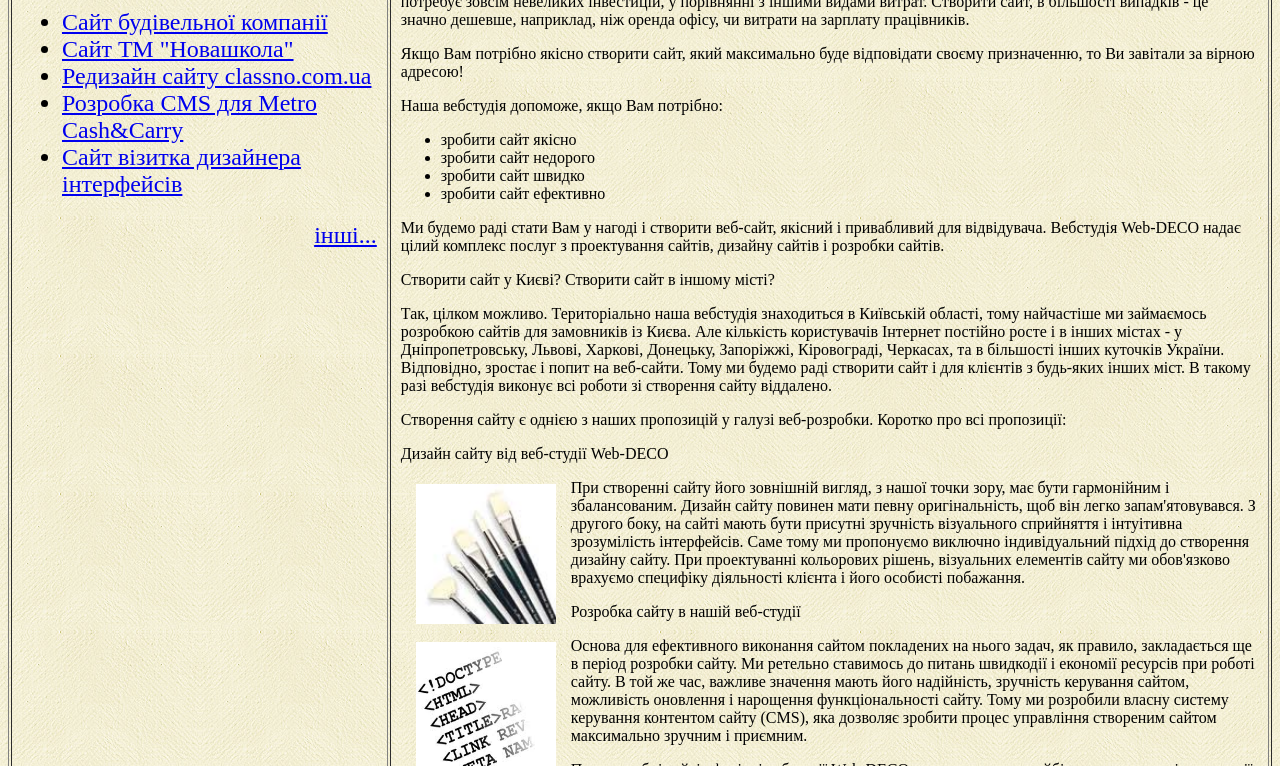
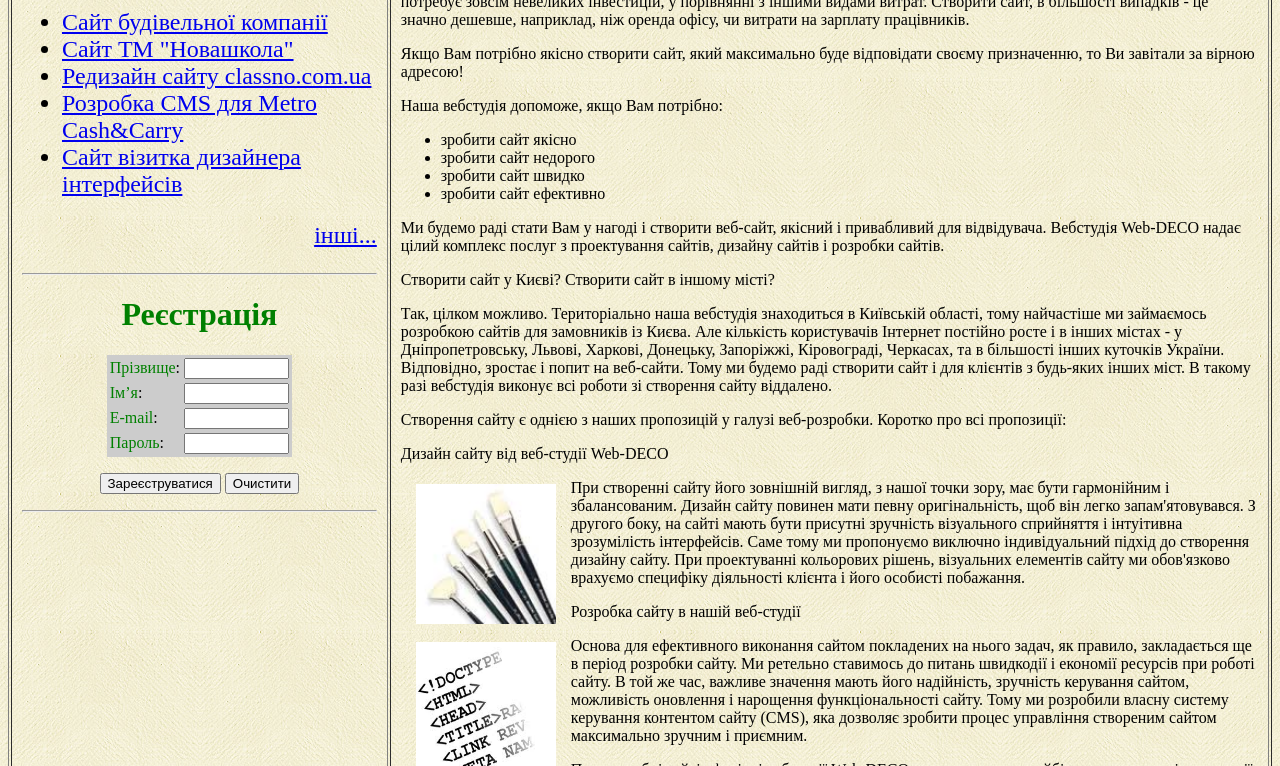
Before and after one commit to Mirada2701/Mirada2701.github.io, a plain HTML site: page index.html in a window 1280 px wide. Shown: the part 334-1100 px from the top of the page. Drawn offline with Linux system fonts and the light colour scheme.

Commit message:
16 - Форма реестрації

```diff
--- a/index.html
+++ b/index.html
@@ -45,6 +45,34 @@
                 <p align="right"><a href="#">інші...</a></p>
                </ul>
               </font>
+        <hr>
+        <H1 align="center"><font color="green">Реєстрація</font></H1>
+        <form action="forma.php" method="post" onsubmit="return send();">
+            <table align="center" bgcolor="#ccc">
+                <tr>
+                    <td><font color="green">Прізвище</font>: </td>
+                    <td><input type="text" size="10" maxlength="20" name="name2"></td>
+                </tr>
+                <tr>
+                    <td><font color="green">Ім’я</font>: </td>
+                    <td><input type="text" size="10" maxlength="20" name="name1"></td>
+                </tr>
+                <tr>
+                    <td><font color="green">E-mail</font>: </td>
+                    <td><input type="text" size="10" maxlength="20" name="email"></td>
+                </tr>
+                <tr>
+                    <td><font color="green">Пароль</font>: </td>
+                    <td><input type="text" size="10" maxlength="20" name="password"></td>
+                </tr>
+            </table>
+
+            <p align="center">
+                <input type="submit" value="Зареєструватися">
+                <input type="reset" value="Очистити">
+            </p>
+        </form>
+        <hr>
         </td>
         <td width="70%">
           <p>  Зробити сайт з нами легко</p>
@@ -73,16 +101,18 @@
 
          <p><img src="images/penzli.jpg" height="140" width="140" align="left" hspace="15" vspace="5">
              При створенні сайту його зовнішній вигляд, з нашої точки зору, має бути гармонійним і збалансованим. Дизайн сайту повинен мати певну оригінальність, щоб він легко запам'ятовувався. З другого боку, на сайті мають бути присутні зручність візуального сприйняття і інтуітивна зрозумілість інтерфейсів. Саме тому ми пропонуємо виключно індивідуальний підхід до створення дизайну сайту. При проектуванні кольорових рішень, візуальних елементів сайту ми обов'язково врахуємо специфіку діяльності клієнта і його особисті побажання.</p>
-
+         <p></p>
          <p>Розробка сайту в нашій веб-студії</p>
 
-         <p><img src="images/html.jpg" height="140" width="140" align="left" hspace="15" vspace="5">Основа для ефективного виконання сайтом покладених на нього задач, як правило, закладається ще в період розробки сайту. Ми ретельно ставимось до питань швидкодії і економії ресурсів при роботі сайту. В той же час, важливе значення мають його надійність, зручність керування сайтом, можливість оновлення і нарощення функціональності сайту. Тому ми розробили власну систему керування контентом сайту (CMS), яка дозволяє зробити процес управління створеним сайтом максимально зручним і приємним.</p>
+         <p><img src="images/html.jpg" height="140" width="140" align="left" hspace="15" vspace="5">
+            Основа для ефективного виконання сайтом покладених на нього задач, як правило, закладається ще в період розробки сайту. Ми ретельно ставимось до питань швидкодії і економії ресурсів при роботі сайту. В той же час, важливе значення мають його надійність, зручність керування сайтом, можливість оновлення і нарощення функціональності сайту. Тому ми розробили власну систему керування контентом сайту (CMS), яка дозволяє зробити процес управління створеним сайтом максимально зручним і приємним.</p>
 
          <p>При розробці cайтів фахівці вебстудії Web-DECO використовують найбільш прогресивні технології веб-розробки.</p>
 
          <p>Підтримка сайту, пошукове просування сайту, пошукова оптимізація сайту від веб-студії Web-DECO</p>
 
-         <p><img src="images/graphic.jpg" height="140" width="140" align="left" hspace="15" vspace="5">Важливим напрямком діяльності нашої вебстудії є також технічна і інформаційна підтримка сайтів. Адже мало просто зробити сайт. Щоб зацікавити відвідувача, створений сайт має підтримувати свій контент у свіжому і актуальному стані, а також в разі потреби оновлювати свої сервіси і функціональний зміст. Крім того, не слід забувати і про пошукову оптимізацію сайту (SEO), завдяки якій сайт отримує гарне взаєморозуміння із провідними пошуковими системами. Відвідувачі, які прийшли на сайт з пошукових машин, є для сайту найціннішими. Вони вже сформулювали свої інтереси і намагаються знайти інформацію на потрібну для них тему. Саме тому дуже важливо направити на сайт відвідувачів з пошукових систем, які задають цільові фрази, що стосуються Вашого бізнесу. Тож задача пошукової оптимізації - просування сайту в верхні рядки результатів пошукових систем за ключовими словами, які шукає користувач. Це дає гарну можливість привернути увагу до сайту з боку великої кількості зацікавлених відвідувачів.</p>
+         <p><img src="images/graphic.jpg" height="140" width="140" align="left" hspace="15" vspace="5">
+            Важливим напрямком діяльності нашої вебстудії є також технічна і інформаційна підтримка сайтів. Адже мало просто зробити сайт. Щоб зацікавити відвідувача, створений сайт має підтримувати свій контент у свіжому і актуальному стані, а також в разі потреби оновлювати свої сервіси і функціональний зміст. Крім того, не слід забувати і про пошукову оптимізацію сайту (SEO), завдяки якій сайт отримує гарне взаєморозуміння із провідними пошуковими системами. Відвідувачі, які прийшли на сайт з пошукових машин, є для сайту найціннішими. Вони вже сформулювали свої інтереси і намагаються знайти інформацію на потрібну для них тему. Саме тому дуже важливо направити на сайт відвідувачів з пошукових систем, які задають цільові фрази, що стосуються Вашого бізнесу. Тож задача пошукової оптимізації - просування сайту в верхні рядки результатів пошукових систем за ключовими словами, які шукає користувач. Це дає гарну можливість привернути увагу до сайту з боку великої кількості зацікавлених відвідувачів.</p>
 
          <p>Звертайтесь до веб-студії Web-DECO, і ми з радістю застосуємо свої здібності і досвід для вирішення Ваших задач! Ми можемо створити сайт, який стане для Вас вдалою інвестицією.</p>
         </td>
```
